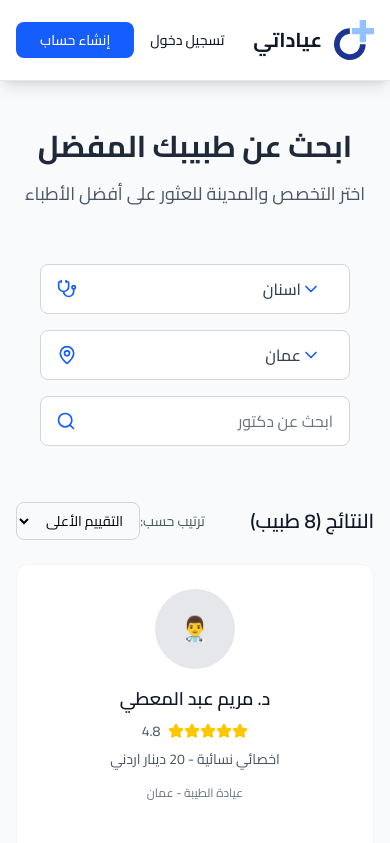
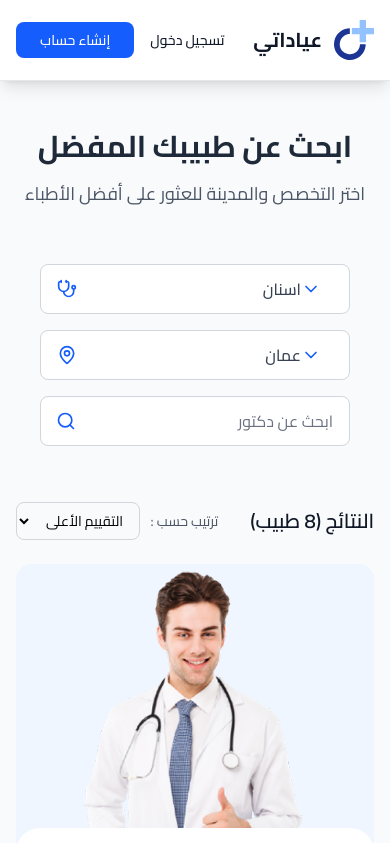
Before and after one commit to thisisabukarsh/clinc-app, a Next.js app: page /doctors in a window 390 px wide. Shown: the top 843 px of the page. Built offline with nearby package versions, Linux system fonts and the light colour scheme.

Commit message:
replace DoctorCard with TopRatedDoctorCard in DoctorsPage, update layout for improved responsiveness, and remove unused search functionality, at all page done

```diff
--- a/app/doctors/page.tsx
+++ b/app/doctors/page.tsx
@@ -2,11 +2,10 @@
 
 import React, { useState } from "react";
 import MainLayout from "@/components/layout/MainLayout";
-import SearchBar from "@/components/features/SearchBar";
-import DoctorCard from "@/components/features/DoctorCard";
 import { mockDoctors } from "@/lib/mockData";
 import { Doctor } from "@/types";
 import { SearchSection } from "@/components/doctors/SearchSection";
+import { TopRatedDoctorCard } from "@/components/features/TopRatedDoctorCard";
 
 export default function DoctorsPage() {
   const [doctors] = useState<Doctor[]>(mockDoctors);
@@ -50,12 +49,6 @@
     console.log("Booking appointment for doctor:", doctorId);
   };
 
-  // const handleSearch = (specialty: string, location: string, query: string) => {
-  //   console.log("Search initiated:", { specialty, location, query });
-  //   // Handle search - could navigate to doctors page with filters
-  //   // router.push(`/doctors?specialty=${specialty}&location=${location}&query=${query}`);
-  // };
-
   return (
     <MainLayout>
       <div className="bg-gray-50 min-h-screen mt-16">
@@ -72,12 +65,12 @@
 
             {/* Sort Options */}
             <div className="flex items-center space-x-4 space-x-reverse">
-              <span className="text-sm text-gray-600">ترتيب حسب:</span>
+              <span className="text-sm text-gray-600"> ترتيب حسب : </span>
+              &nbsp; &nbsp;
               <select className="text-sm border border-gray-300 rounded-lg px-3 py-1 focus:outline-none focus:ring-2 focus:ring-primary-500">
                 <option>التقييم الأعلى</option>
                 <option>السعر الأقل</option>
                 <option>السعر الأعلى</option>
-                <option>الأقرب</option>
               </select>
             </div>
           </div>
@@ -92,11 +85,12 @@
 
           {/* Doctors Grid */}
           {!loading && (
-            <div className="grid grid-cols-1 md:grid-cols-2 lg:grid-cols-3 xl:grid-cols-4 gap-6">
+            <div className="grid grid-cols-1 sm:grid-cols-2 lg:grid-cols-4 gap-8 mb-8">
               {filteredDoctors.map((doctor) => (
-                <DoctorCard
+                <TopRatedDoctorCard
                   key={doctor.id}
                   doctor={doctor}
+                  // onClick={handleDoctorClick}
                   onBookAppointment={handleBookAppointment}
                 />
               ))}
--- a/components/features/DoctorCard.tsx
+++ /dev/null
@@ -1,124 +0,0 @@
-"use client";
-
-import React, { useState } from "react";
-import { useRouter } from "next/navigation";
-import { Star } from "lucide-react";
-import { Doctor } from "@/types";
-import { formatCurrency } from "@/lib/utils";
-import Button from "@/components/ui/Button";
-import Card from "@/components/ui/Card";
-import BookingModal from "./BookingModal";
-import Image from "next/image";
-
-interface DoctorCardProps {
-  doctor: Doctor;
-  onBookAppointment: (doctorId: string) => void;
-  className?: string;
-}
-
-const DoctorCard: React.FC<DoctorCardProps> = ({
-  doctor,
-  onBookAppointment,
-  className = "",
-}) => {
-  const router = useRouter();
-  const [isBookingModalOpen, setIsBookingModalOpen] = useState(false);
-
-  const renderStars = (rating: number) => {
-    return Array.from({ length: 5 }, (_, i) => (
-      <Star
-        key={i}
-        className={`w-4 h-4 ${
-          i < rating ? "text-yellow-400 fill-current" : "text-gray-300"
-        }`}
-      />
-    ));
-  };
-
-  const handleCardClick = () => {
-    router.push(`/doctors/${doctor.id}`);
-  };
-
-  const handleBookClick = (e?: React.MouseEvent<HTMLButtonElement>) => {
-    e?.stopPropagation();
-    setIsBookingModalOpen(true);
-  };
-
-  const handleBookingConfirm = (bookingDetails: {
-    doctorId: string;
-    doctorName: string;
-    date: Date;
-    time: string;
-    price: number;
-    clinic: string;
-    location: string;
-  }) => {
-    console.log("Booking confirmed:", bookingDetails);
-    onBookAppointment(doctor.id);
-    alert(
-      `تم حجز موعد مع ${
-        bookingDetails.doctorName
-      } في ${bookingDetails.date.toLocaleDateString("ar")} الساعة ${
-        bookingDetails.time
-      }`
-    );
-  };
-
-  return (
-    <Card
-      className={`p-6 text-center hover:shadow-medium transition-shadow cursor-pointer ${className}`}
-      onClick={handleCardClick}
-    >
-      {/* Doctor Image */}
-      <div className="w-20 h-20 bg-gray-200 rounded-full mx-auto mb-4 flex items-center justify-center overflow-hidden">
-        {doctor.image ? (
-          <Image
-            src={doctor.image}
-            alt={doctor.name}
-            width={80}
-            height={80}
-            className="w-full h-full rounded-full object-cover"
-          />
-        ) : (
-          <span className="text-2xl">👨‍⚕️</span>
-        )}
-      </div>
-
-      {/* Doctor Name */}
-      <h3 className="font-semibold text-gray-900 mb-2 text-lg">
-        {doctor.name}
-      </h3>
-
-      {/* Rating */}
-      <div className="flex justify-center items-center mb-2">
-        {renderStars(doctor.rating)}
-        <span className="text-sm text-gray-600 mr-2">{doctor.rating}</span>
-      </div>
-
-      {/* Specialty and Price */}
-      <p className="text-sm text-gray-600 mb-4">
-        {doctor.specialty} - {formatCurrency(doctor.price, doctor.currency)}
-      </p>
-
-      {/* Clinic Location */}
-      <p className="text-xs text-gray-500 mb-4">
-        {doctor.clinic} - {doctor.location}
-      </p>
-
-      {/* Book Appointment Button */}
-      <Button onClick={handleBookClick} className="w-full" variant="primary">
-        حجز موعد
-      </Button>
-
-      {/* Booking Modal */}
-      <BookingModal
-        isOpen={isBookingModalOpen}
-        onClose={() => setIsBookingModalOpen(false)}
-        doctor={doctor}
-        onBookingConfirm={handleBookingConfirm}
-      />
-    </Card>
-  );
-};
-
-export default DoctorCard;
```
